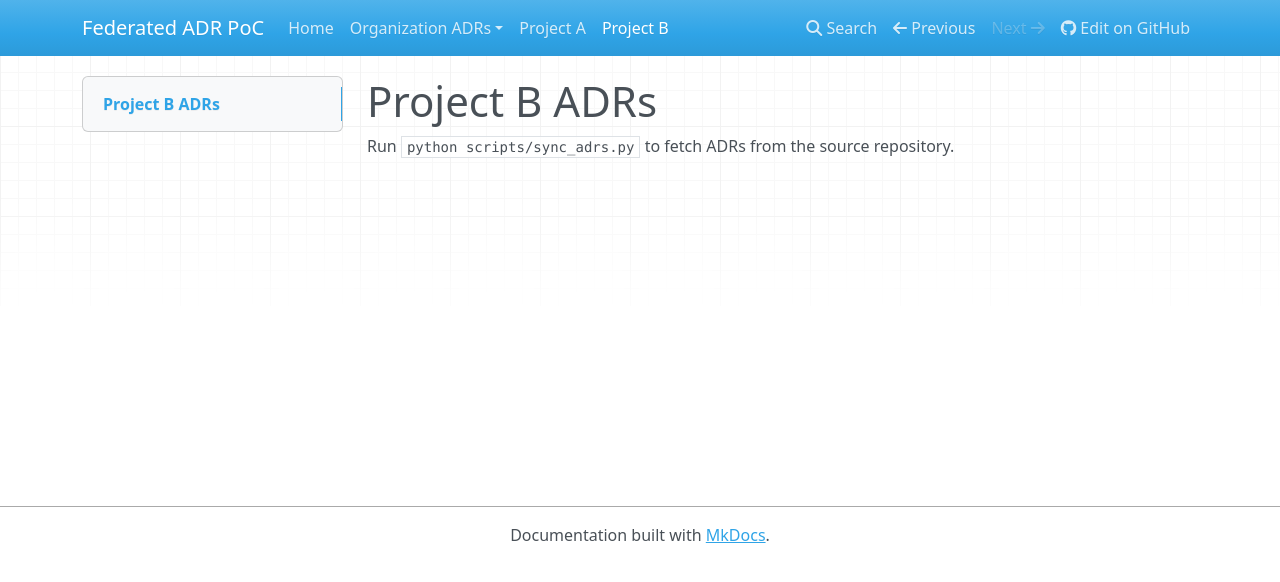
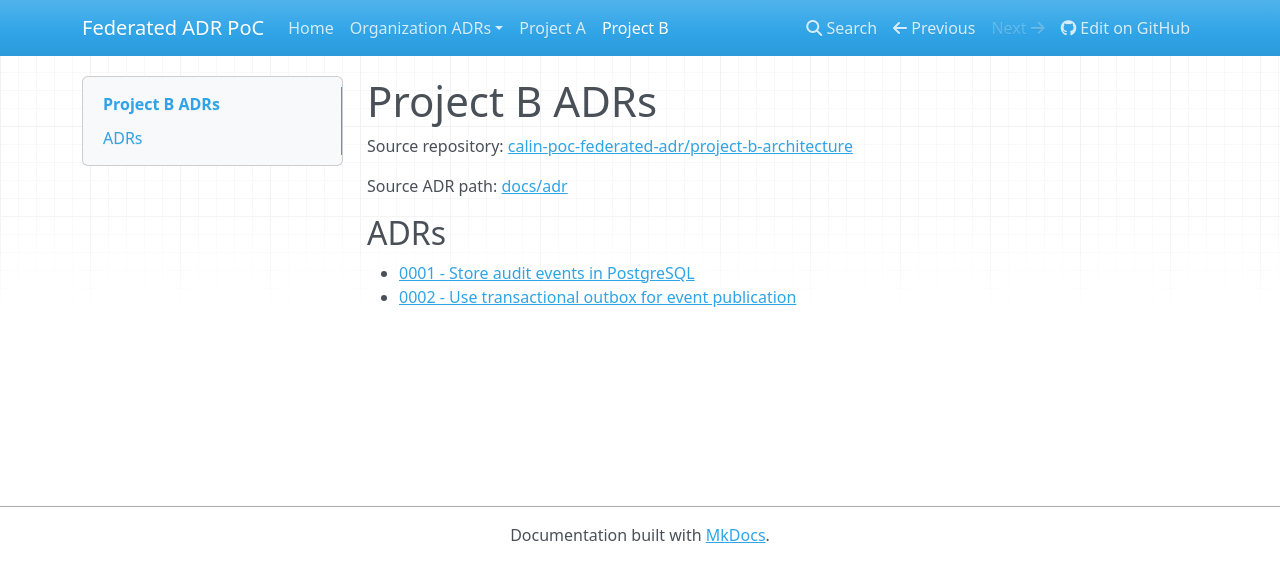
Before and after one commit to calin-poc-federated-adr/org-architecture, an MkDocs documentation site: the page built from docs/aggregated/project-b/index.md, in a window 1280 px wide. Shown: the top 582 px of the page. Built offline with MkDocs 1.6.1, drawn with Linux system fonts in a browser that asks for light colours; nearby versions of some CDN libraries.

```diff
--- a/docs/aggregated/project-b/index.md
+++ b/docs/aggregated/project-b/index.md
@@ -1,3 +1,10 @@
 # Project B ADRs
 
-Run `python scripts/sync_adrs.py` to fetch ADRs from the source repository.
+Source repository: [calin-poc-federated-adr/project-b-architecture](https://github.com/calin-poc-federated-adr/project-b-architecture)
+
+Source ADR path: [docs/adr](https://github.com/calin-poc-federated-adr/project-b-architecture/tree/main/docs/adr)
+
+## ADRs
+
+- [0001 - Store audit events in PostgreSQL](0001-store-audit-events-in-postgresql.md)
+- [0002 - Use transactional outbox for event publication](0002-use-transactional-outbox-for-event-publication.md)
```
Also changed, not shown: docs/aggregated/project-a/index.md (+8 -1 lines), 2 other files.
